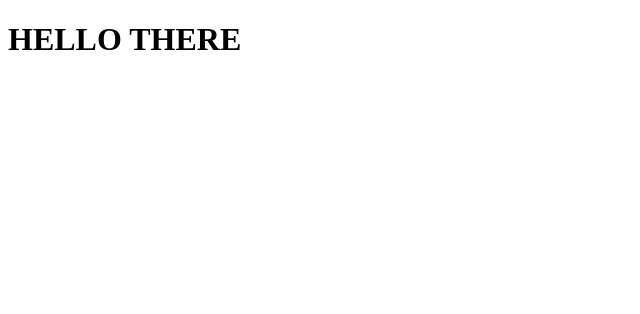
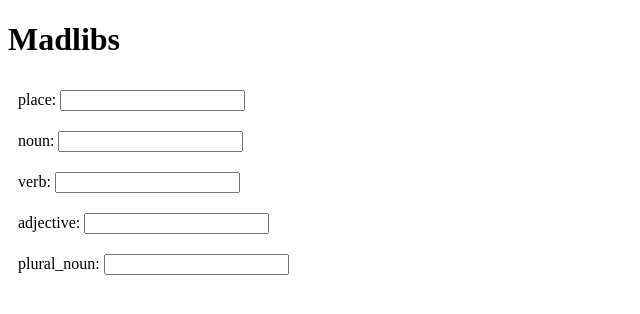
Before and after one commit to jlh040/Python-Flask-Madlibs, a Flask app: page /home in a window 1280 px wide. Shown: the top 314 px of the page, without its empty margins (0-640 px from the left). Run offline with Flask 2, Linux system fonts and the light colour scheme.

Commit message:
added html and a css file

```diff
--- a/app.py
+++ b/app.py
@@ -1,5 +1,6 @@
 from flask import Flask, request, render_template
 from flask_debugtoolbar import DebugToolbarExtension
+from stories import Story, story
 
 app = Flask(__name__)
 app.config['SECRET_KEY'] = 'x74kj5'
@@ -8,4 +9,8 @@ debug = DebugToolbarExtension(app)
 
 @app.route('/home')
 def show_form():
-    return render_template('home.html')
+    ans = {'place': 'london', 'noun': 'Bird', 'verb': 'jump', 'adjective': 'funny',
+     'plural_noun': 'cars'}
+    our_prompts = story.prompts
+
+    return render_template('home.html', our_prompts = our_prompts)
--- /dev/null
+++ b/static/app.css
@@ -0,0 +1,3 @@
+.prompts {
+    padding: 10px;
+}
--- a/templates/home.html
+++ b/templates/home.html
@@ -4,8 +4,15 @@
     <meta charset="UTF-8">
     <meta name="viewport" content="width=device-width, initial-scale=1.0">
     <title>Madlibs</title>
+    <link rel="stylesheet" href="/static/app.css">
 </head>
 <body>
-    <h1>HELLO THERE</h1>
+    <h1>Madlibs</h1>
+    {% for prompt in our_prompts %}
+    <div class="prompts">
+        <label for="{{ prompt }}">{{ prompt }}: </label>
+        <input type="text" id="{{ prompt }}" name="{{ prompt }}"><br>
+    </div>
+    {% endfor %}
 </body>
 </html>
```
